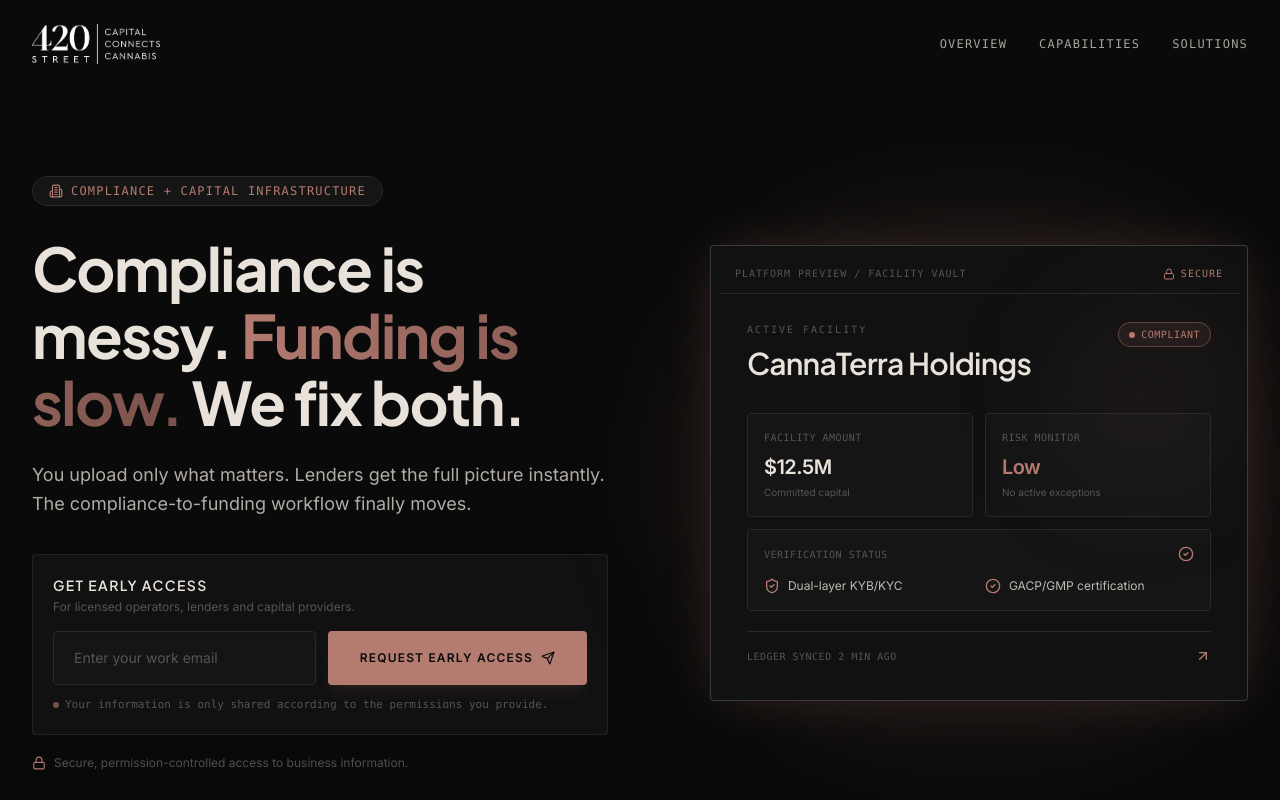
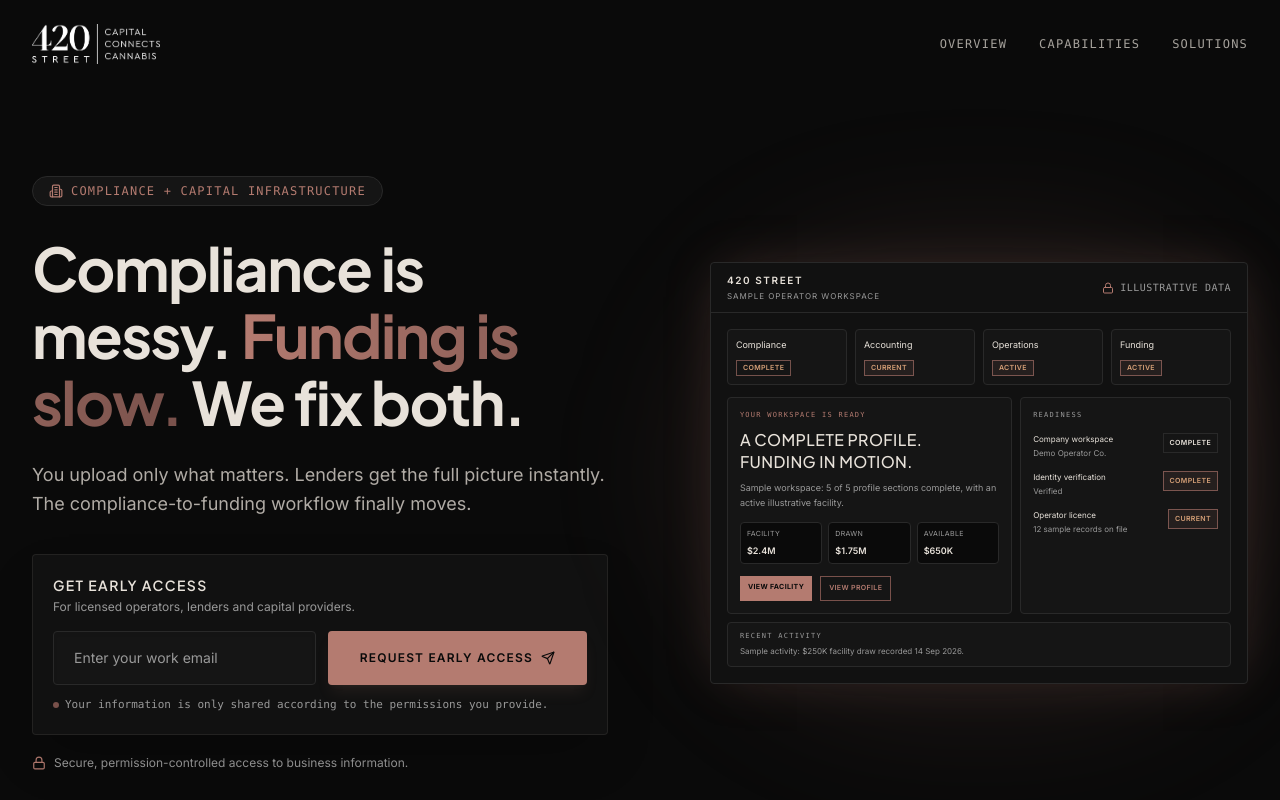
Before and after one commit to m-yasir-sheikh/420street-site, a Next.js app: page / in a window 1280 px wide. Shown: the top 800 px of the page. Built offline with nearby package versions, Linux system fonts and the light colour scheme.

Commit message:
feedbacks

```diff
--- a/app/globals.css
+++ b/app/globals.css
@@ -6,7 +6,7 @@
   --color-brand-onyx: #0A0A0A;
   --color-brand-black: #151515;
   --color-brand-charcoal: #292929;
-  --color-brand-graphite: #555555;
+  --color-brand-graphite: #999999;
   --color-brand-stone: #E8E2DA;
   --color-brand-rosegold: #B47B70;
   --color-brand-bronze: #79514B;
--- a/components/FeatureGrid.tsx
+++ b/components/FeatureGrid.tsx
@@ -9,7 +9,7 @@ export default function FeatureGrid() {
       label: "Structured Due Diligence",
       title: "Compliance Profile",
       description:
-        "Australia, USA, Thailand, Germany and other regulated international markets.",
+      "Launching first in Thailand, with trade routes to Australia and Europe.",
       points: [
         "Business, ownership and identity information",
         "Licence and certification records",
@@ -52,7 +52,7 @@ export default function FeatureGrid() {
           <h2 className="text-3xl font-bold leading-tight tracking-tight text-[#E8E2DA] sm:text-4xl md:text-5xl">
             Three Pillars of Connected Infrastructure
           </h2>
-          <p className="mt-5 max-w-2xl text-base leading-relaxed text-[#555555] sm:text-lg">
+          <p className="mt-5 max-w-2xl text-base leading-relaxed text-[#999999] sm:text-lg">
             Built to organise the information and workflows behind compliance and capital decisions.
           </p>
         </div>
--- a/components/Hero.tsx
+++ b/components/Hero.tsx
@@ -1,7 +1,7 @@
 "use client";
 
 import WaitlistForm from "./WaitlistForm";
-import { ArrowUpRight, Building2, CheckCircle2, Lock, ShieldCheck } from "lucide-react";
+import { Building2, Lock } from "lucide-react";
 
 export default function Hero() {
   return (
@@ -33,12 +33,12 @@ export default function Hero() {
             <div className="max-w-xl rounded-sm border border-[#292929] bg-[#151515]/90 p-4 shadow-2xl glass-panel sm:p-5">
               <div className="mb-4">
                 <h2 className="text-sm font-semibold uppercase tracking-widest text-[#E8E2DA]">Get Early Access</h2>
-                <p className="mt-1 text-xs text-[#555555]">For licensed operators, lenders and capital providers.</p>
+                <p className="mt-1 text-xs text-[#999999]">For licensed operators, lenders and capital providers.</p>
               </div>
               <WaitlistForm buttonText="Request Early Access" placeholderText="Enter your work email" />
             </div>
 
-            <div className="mt-5 flex items-center gap-2 text-xs text-[#555555]">
+            <div className="mt-5 flex items-center gap-2 text-xs text-[#999999]">
               <Lock className="h-3.5 w-3.5 text-[#B47B70]" />
               <span>Secure, permission-controlled access to business information.</span>
             </div>
@@ -47,51 +47,88 @@ export default function Hero() {
           {/* Product preview */}
           <div className="relative mx-auto w-full max-w-[560px] lg:mx-0">
             <div className="absolute -inset-8 rounded-full bg-[#B47B70]/10 blur-3xl" />
-            <div className="relative overflow-hidden rounded-sm border border-[#555555]/60 bg-[#111111] p-2 shadow-2xl glow-rosegold">
-              <div className="flex items-center justify-between border-b border-[#292929] px-4 py-3 text-[10px] font-mono uppercase tracking-widest text-[#555555]">
-                <span>Platform Preview / Facility Vault</span>
-                <span className="flex items-center gap-1.5 text-[#B47B70]"><Lock className="h-3 w-3" /> Secure</span>
+            <div className="relative overflow-hidden rounded-sm border border-[#292929] bg-[#111111] shadow-2xl glow-rosegold">
+              <div className="flex items-center justify-between border-b border-[#292929] px-3 py-2.5 sm:px-4">
+                <div>
+                  <p className="text-[9px] font-semibold tracking-[0.16em] text-[#E8E2DA] sm:text-[10px]">420 STREET</p>
+                  <p className="mt-0.5 text-[8px] uppercase tracking-[0.12em] text-[#999999]">Sample operator workspace</p>
                 </div>
-
-              <div className="relative p-5 sm:p-7">
-                <div className="absolute right-8 top-10 h-32 w-32 rounded-full bg-[#79514B]/20 blur-3xl" />
-                <div className="relative flex items-start justify-between gap-4">
-                  <div>
-                    <p className="text-[10px] font-mono uppercase tracking-[0.2em] text-[#555555]">Active Facility</p>
-                    <h2 className="mt-2 text-2xl font-semibold tracking-tight text-[#E8E2DA] sm:text-3xl">CannaTerra Holdings</h2>
-                  </div>
-                  <span className="inline-flex items-center gap-1.5 rounded-full border border-[#B47B70]/40 bg-[#B47B70]/10 px-2.5 py-1 text-[10px] font-mono uppercase tracking-wider text-[#B47B70]">
-                    <span className="h-1.5 w-1.5 rounded-full bg-[#B47B70]" /> Compliant
+                <span className="inline-flex items-center gap-1.5 text-[9px] font-mono uppercase tracking-wider text-[#999999] sm:text-[10px]">
+                  <Lock className="h-3 w-3 text-[#B47B70]" /> Illustrative data
                 </span>
               </div>
 
-                <div className="mt-8 grid grid-cols-2 gap-3">
-                  <div className="rounded-sm border border-[#292929] bg-[#151515] p-4">
-                    <p className="text-[10px] font-mono uppercase tracking-wider text-[#555555]">Facility Amount</p>
-                    <p className="mt-2 text-xl font-semibold tracking-tight text-[#E8E2DA]">$12.5M</p>
-                    <p className="mt-1 text-[10px] text-[#555555]">Committed capital</p>
+              <div className="min-h-[340px] p-3 sm:p-4">
+                  <div className="mb-3 grid grid-cols-2 gap-2 sm:grid-cols-4">
+                    <div className="rounded-sm border border-[#292929] bg-[#151515] p-2">
+                      <p className="text-[9px] text-[#E8E2DA]">Compliance</p>
+                      <p className="mt-1 inline-block border border-[#B47B70]/60 px-1.5 py-0.5 text-[7px] font-semibold uppercase tracking-wider text-[#D6A077]">Complete</p>
                     </div>
-                  <div className="rounded-sm border border-[#292929] bg-[#151515] p-4">
-                    <p className="text-[10px] font-mono uppercase tracking-wider text-[#555555]">Risk Monitor</p>
-                    <p className="mt-2 text-xl font-semibold tracking-tight text-[#B47B70]">Low</p>
-                    <p className="mt-1 text-[10px] text-[#555555]">No active exceptions</p>
+                    <div className="rounded-sm border border-[#292929] bg-[#151515] p-2">
+                      <p className="text-[9px] text-[#E8E2DA]">Accounting</p>
+                      <p className="mt-1 inline-block border border-[#B47B70]/60 bg-[#B47B70]/10 px-1.5 py-0.5 text-[7px] font-semibold uppercase tracking-wider text-[#D6A077]">Current</p>
+                    </div>
+                    <div className="rounded-sm border border-[#292929] bg-[#151515] p-2">
+                      <p className="text-[9px] text-[#E8E2DA]">Operations</p>
+                      <p className="mt-1 inline-block border border-[#B47B70]/60 bg-[#B47B70]/10 px-1.5 py-0.5 text-[7px] font-semibold uppercase tracking-wider text-[#D6A077]">Active</p>
+                    </div>
+                    <div className="rounded-sm border border-[#292929] bg-[#151515] p-2">
+                      <p className="text-[9px] text-[#E8E2DA]">Funding</p>
+                      <p className="mt-1 inline-block border border-[#B47B70]/60 bg-[#B47B70]/10 px-1.5 py-0.5 text-[7px] font-semibold uppercase tracking-wider text-[#D6A077]">Active</p>
                     </div>
                   </div>
 
-                <div className="mt-3 rounded-sm border border-[#292929] bg-[#151515] p-4">
-                  <div className="flex items-center justify-between">
-                    <p className="text-[10px] font-mono uppercase tracking-wider text-[#555555]">Verification Status</p>
-                    <CheckCircle2 className="h-4 w-4 text-[#B47B70]" />
+                  <div className="grid gap-2 sm:grid-cols-[1.15fr_0.85fr]">
+                    <section className="rounded-sm border border-[#292929] bg-[#151515] p-3">
+                      <p className="text-[7px] font-mono uppercase tracking-[0.18em] text-[#B47B70]">Your workspace is ready</p>
+                      <h2 className="mt-2 text-sm font-medium uppercase leading-snug tracking-wide text-[#E8E2DA] sm:text-base">
+                        A complete profile. Funding in motion.
+                      </h2>
+                      <p className="mt-2 text-[9px] leading-relaxed text-[#999999]">
+                        Sample workspace: 5 of 5 profile sections complete, with an active illustrative facility.
+                      </p>
+                      <div className="mt-3 grid grid-cols-3 gap-1.5">
+                        <div className="rounded-sm border border-[#292929] bg-[#0A0A0A] p-1.5">
+                          <p className="text-[7px] uppercase tracking-wider text-[#999999]">Facility</p>
+                          <p className="mt-1 text-[9px] font-semibold text-[#E8E2DA]">$2.4M</p>
                         </div>
-                  <div className="mt-4 grid gap-3 sm:grid-cols-2">
-                    <div className="flex items-center gap-2 text-xs text-[#E8E2DA]/80"><ShieldCheck className="h-4 w-4 text-[#B47B70]" /> Dual-layer KYB/KYC</div>
-                    <div className="flex items-center gap-2 text-xs text-[#E8E2DA]/80"><CheckCircle2 className="h-4 w-4 text-[#B47B70]" /> GACP/GMP certification</div>
+                        <div className="rounded-sm border border-[#292929] bg-[#0A0A0A] p-1.5">
+                          <p className="text-[7px] uppercase tracking-wider text-[#999999]">Drawn</p>
+                          <p className="mt-1 text-[9px] font-semibold text-[#E8E2DA]">$1.75M</p>
+                        </div>
+                        <div className="rounded-sm border border-[#292929] bg-[#0A0A0A] p-1.5">
+                          <p className="text-[7px] uppercase tracking-wider text-[#999999]">Available</p>
+                          <p className="mt-1 text-[9px] font-semibold text-[#E8E2DA]">$650K</p>
                         </div>
                       </div>
+                      <div className="mt-3 flex flex-wrap gap-2">
+                        <span className="bg-[#B47B70] px-2 py-1.5 text-[7px] font-bold uppercase tracking-wider text-[#0A0A0A]">View facility</span>
+                        <span className="border border-[#79514B] px-2 py-1.5 text-[7px] font-semibold uppercase tracking-wider text-[#B47B70]">View profile</span>
+                      </div>
+                    </section>
 
-                <div className="mt-5 flex items-center justify-between border-t border-[#292929] pt-4 text-[10px] font-mono uppercase tracking-wider text-[#555555]">
-                  <span>Ledger synced 2 min ago</span>
-                  <ArrowUpRight className="h-4 w-4 text-[#B47B70]" />
+                    <section className="rounded-sm border border-[#292929] bg-[#151515] p-3">
+                      <p className="text-[7px] font-mono uppercase tracking-[0.18em] text-[#999999]">Readiness</p>
+                      <div className="mt-3 space-y-3 text-[8px]">
+                        <div className="flex items-start justify-between gap-2">
+                          <div><p className="text-[#E8E2DA]">Company workspace</p><p className="mt-0.5 text-[#999999]">Demo Operator Co.</p></div>
+                          <span className="border border-[#292929] px-1.5 py-1 text-[7px] font-semibold uppercase tracking-wider text-[#E8E2DA]">Complete</span>
+                        </div>
+                        <div className="flex items-start justify-between gap-2">
+                          <div><p className="text-[#E8E2DA]">Identity verification</p><p className="mt-0.5 text-[#999999]">Verified</p></div>
+                          <span className="border border-[#B47B70]/60 bg-[#B47B70]/10 px-1.5 py-1 text-[7px] font-semibold uppercase tracking-wider text-[#D6A077]">Complete</span>
+                        </div>
+                        <div className="flex items-start justify-between gap-2">
+                          <div><p className="text-[#E8E2DA]">Operator licence</p><p className="mt-0.5 leading-relaxed text-[#999999]">12 sample records on file</p></div>
+                          <span className="border border-[#B47B70]/60 bg-[#B47B70]/10 px-1.5 py-1 text-[7px] font-semibold uppercase tracking-wider text-[#D6A077]">Current</span>
+                        </div>
+                      </div>
+                    </section>
+                  </div>
+
+                  <div className="mt-2 rounded-sm border border-[#292929] bg-[#151515] px-3 py-2">
+                    <p className="text-[7px] font-mono uppercase tracking-[0.18em] text-[#999999]">Recent activity</p>
+                    <p className="mt-1 text-[8px] leading-relaxed text-[#999999]">Sample activity: $250K facility draw recorded 14 Sep 2026.</p>
                   </div>
               </div>
             </div>
--- a/components/HowItWorks.tsx
+++ b/components/HowItWorks.tsx
@@ -31,7 +31,7 @@ export default function HowItWorks() {
           <h2 className="mt-5 max-w-3xl text-3xl font-bold leading-tight tracking-tight text-[#E8E2DA] sm:text-4xl md:text-5xl">
             The right information. Ready when capital providers need it.
           </h2>
-          <p className="mt-6 max-w-2xl text-base leading-relaxed text-[#555555] sm:text-lg">
+          <p className="mt-6 max-w-2xl text-base leading-relaxed text-[#999999] sm:text-lg">
             Build one structured profile for compliance reviews and funding conversations.
           </p>
         </div>
--- a/components/LegalDocument.tsx
+++ b/components/LegalDocument.tsx
@@ -50,7 +50,7 @@ export default function LegalDocument({ title, textUrl }: LegalDocumentProps) {
                 {content}
               </pre>
             ) : (
-              <p className="text-sm text-[#555555]">Loading document...</p>
+              <p className="text-sm text-[#999999]">Loading document...</p>
             )}
           </div>
         </div>
--- a/components/Presentation.tsx
+++ b/components/Presentation.tsx
@@ -72,7 +72,7 @@ export default function Presentation() {
               FOUR FOUNDATIONAL PILLARS
             </h2>
           </div>
-          <p className="text-sm text-[#555555] max-w-md">
+          <p className="text-sm text-[#999999] max-w-md">
             Explore the core structure and philosophy driving 420 STREET across its key components.
           </p>
         </div>
--- a/components/TargetAudience.tsx
+++ b/components/TargetAudience.tsx
@@ -25,7 +25,7 @@ export default function TargetAudience() {
           <h2 className="mt-3 text-3xl font-bold leading-tight tracking-tight text-[#E8E2DA] sm:text-4xl md:text-5xl">
             Built for Capital &amp; Operations
           </h2>
-          <p className="mt-5 text-base leading-relaxed text-[#555555] sm:text-lg">
+          <p className="mt-5 text-base leading-relaxed text-[#999999] sm:text-lg">
             Providing a neutral, secure infrastructure that aligns the requirements of institutional debt with operational realities.
           </p>
         </div>
--- a/components/WaitlistForm.tsx
+++ b/components/WaitlistForm.tsx
@@ -67,7 +67,7 @@ export default function WaitlistForm({
             placeholder={placeholderText}
             disabled={status === "loading"}
             required
-            className="w-full px-5 py-4 bg-[#151515] border border-[#292929] focus:border-[#B47B70] text-[#E8E2DA] placeholder-[#555555] rounded-sm text-sm focus:outline-none transition-all duration-300 shadow-inner"
+            className="w-full px-5 py-4 bg-[#151515] border border-[#292929] focus:border-[#B47B70] text-[#E8E2DA] placeholder-[#999999] rounded-sm text-sm focus:outline-none transition-all duration-300 shadow-inner"
           />
         </div>
 
@@ -105,7 +105,7 @@ export default function WaitlistForm({
         </div>
       )}
 
-      <p className="mt-3 text-[11px] text-[#555555] flex items-center gap-1.5 font-mono">
+      <p className="mt-3 text-[11px] text-[#999999] flex items-center gap-1.5 font-mono">
         <span className="inline-block w-1.5 h-1.5 rounded-full bg-[#79514B]"></span>
         Your information is only shared according to the permissions you provide.
       </p>
--- a/themeinfo.css
+++ b/themeinfo.css
@@ -5,7 +5,7 @@
   --color-brand-onyx: #0A0A0A;
   --color-brand-black: #151515;
   --color-brand-charcoal: #292929;
-  --color-brand-graphite: #555555;
+  --color-brand-graphite: #999999;
   --color-brand-stone: #E8E2DA;
   --color-brand-rosegold: #B47B70;
   --color-brand-bronze: #79514B;
```
Also changed, not shown: components/ContactModal.tsx (+7 -7 lines), components/Footer.tsx (+5 -4 lines), components/VisionExperience.tsx (+6 -6 lines), 1 other file (tests, documents, lock files or other folders). Lines whose indentation alone changed are shown as unchanged.
